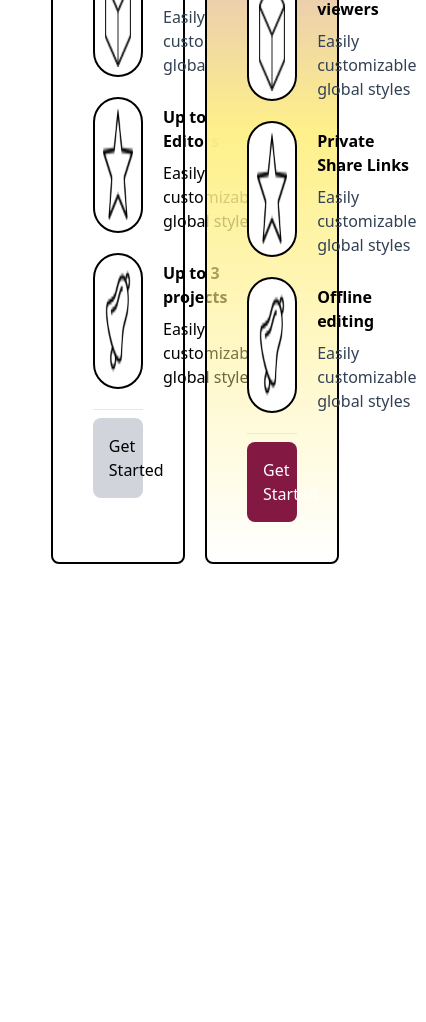
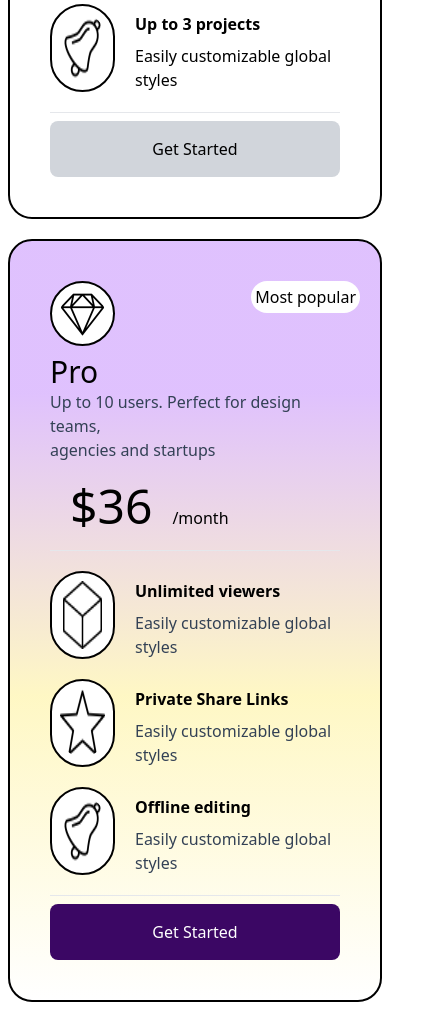
Before and after one commit to kauaw19/membershipstailwind, a website: page index.html in a window 390 px wide. Shown: the part 804-1826 px from the top of the page, 426 px wide, since content can reach past the window. Before the commit the page ends 1388 px from the top, so only its background shows below. Drawn offline with Linux system fonts and the light colour scheme.

Commit message:
mobile view

```diff
--- a/index.html
+++ b/index.html
@@ -42,11 +42,11 @@
         <section name="sub-page__bottom">
           <div
             name="sub-page__bottom-items"
-            class="p-5 m-auto grid grid-cols-12 gap-5"
+            class="p-5 m-auto grid gap-5 max-w-{800px} px-2 grid-cols-1 lg:grid-cols-2 lg:px-40"
           >
             <div
               name="sub-page__bottom-memberships column-start"
-              class="border-black border-2 border-solid p-10 rounded-lg w-350 col-start-2 col-end-7"
+              class="border-black border-2 border-solid p-10 rounded-3xl"
             >
               <img
                 class="bg-white p-2 h-32px border-2 border-solid border-black rounded-full"
@@ -140,13 +140,26 @@
                 >Get Started</a
               >
             </div>
+            <!--
+
+
+
+
+
+
+            RIGHT SIDE
+
+
+
+
+-->
             <div
               name="sub-page__bottom-memberships gradient-background"
-              class="bg-gradient-to-b from-purple-400 from-20% via-yellow-200 via-60% border-black border-2 border-solid p-10 rounded-lg col-start-7 col-end-12 relative"
+              class="bg-gradient-to-b from-purple-400/50 from-20% via-yellow-200/50 via-60% border-black border-2 border-solid p-10 rounded-3xl relative"
             >
               <p
                 name="sub-page__bottom-mostpopular"
-                class="bg-white absolute right-0 p-1 font-small font-bold mr-5 m-0 auto rounded-3xl"
+                class="bg-white absolute right-0 p-1 font-xs mr-5 m-0 auto rounded-3xl"
               >
                 Most popular
               </p>
@@ -238,7 +251,7 @@
               <a
                 href=""
                 name="sub-page__bottom-button buttom-right-style"
-                class="bg-pink-900 text-center m-0 block p-4 no-underline text-white rounded-lg mt-2"
+                class="bg-purple-950 text-center m-0 block p-4 no-underline text-white rounded-lg mt-2"
                 >Get Started</a
               >
             </div>
--- a/tailwind.config.js
+++ b/tailwind.config.js
@@ -1,5 +1,7 @@
 /** @type {import('tailwindcss').Config} */
 module.exports = {
+  mode: "jit",
+  purge: ["*.html", "*.{js,jsx,ts,tsx,vue}"],
   content: ["*.html"],
   theme: {
     extend: {},
```
Also changed, not shown: output.css.
